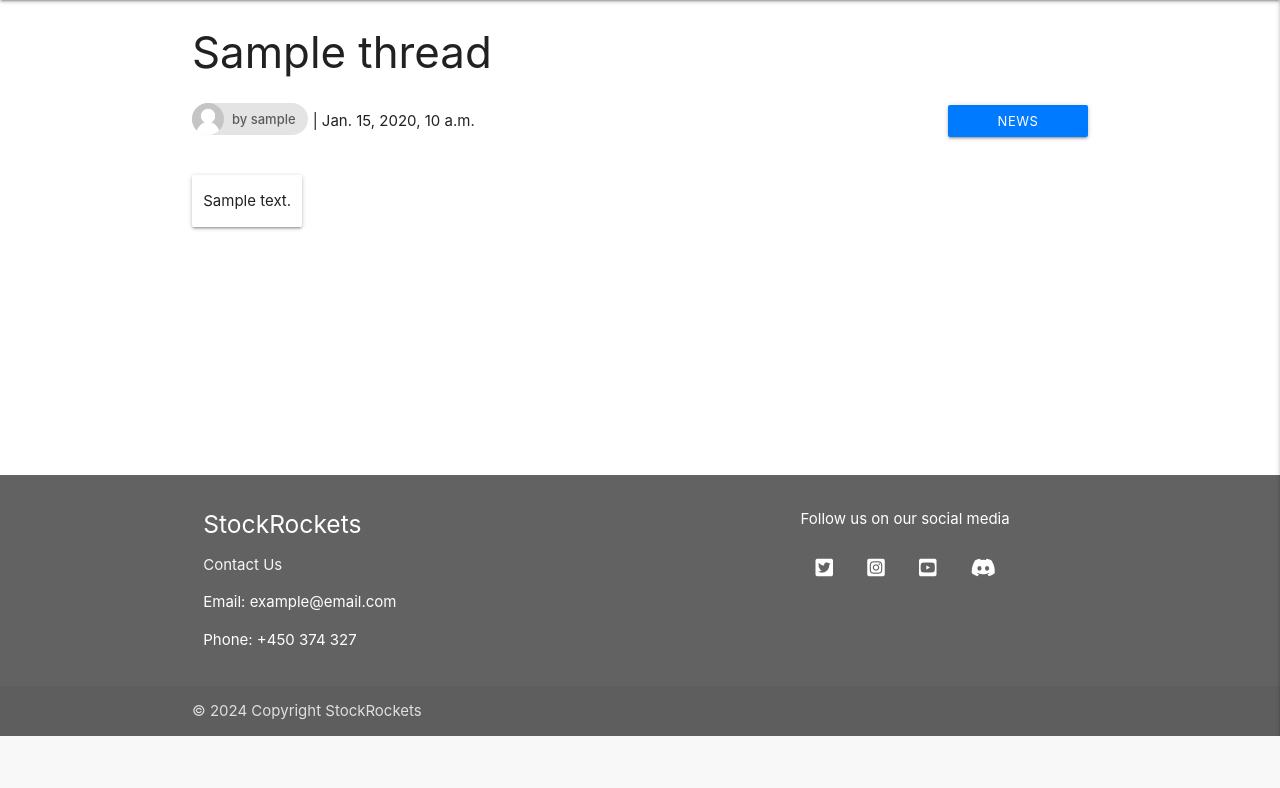
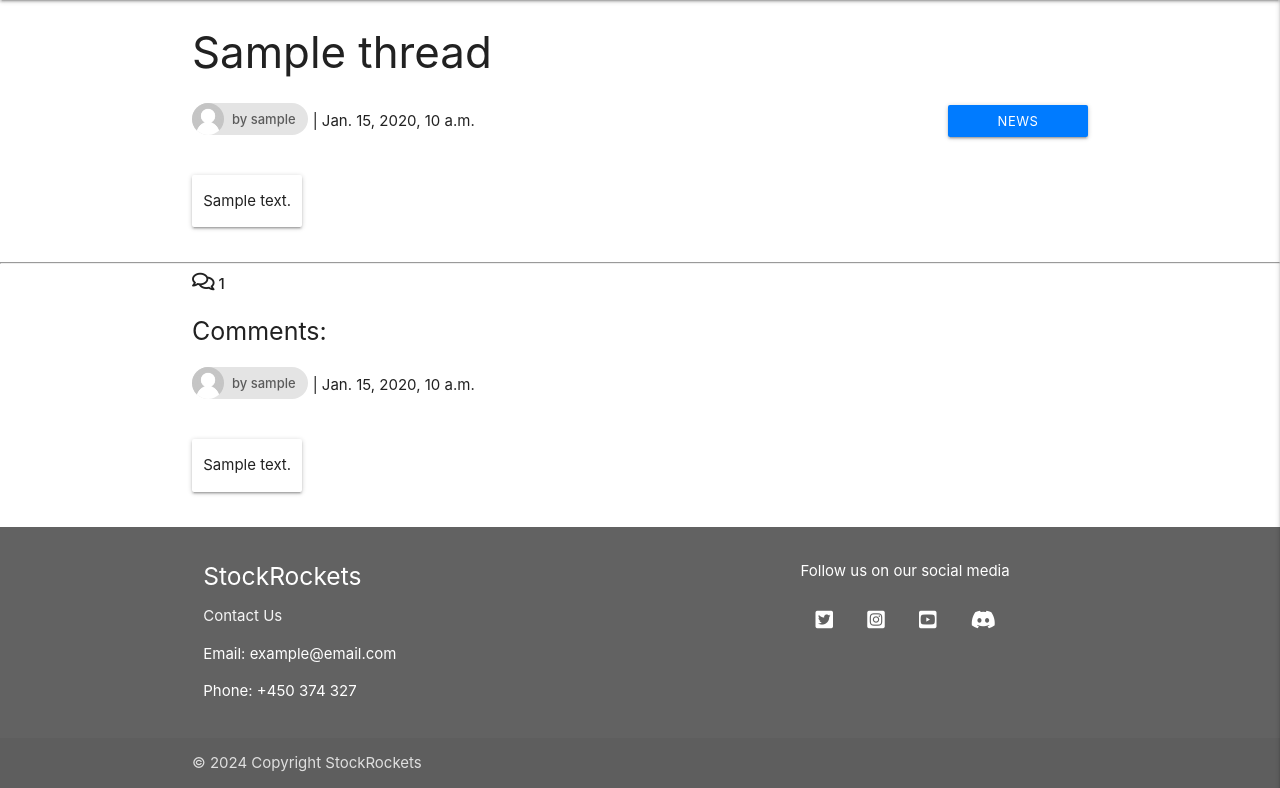
Before and after one commit to elindalenback/stock-rockets, a Django app: a page that uses forum/templates/forum/thread_detail.html in a window 1280 px wide. Shown: the part 64-852 px from the top of the page. Before the commit the page ends 800 px from the top, so only its background shows below. Run offline with Django 4.2, Linux system fonts and the light colour scheme; tables that the repository leaves empty hold one stand-in row (values such as "Sample post").

Commit message:
Display comments in threads

```diff
--- a/forum/templates/forum/thread_detail.html
+++ b/forum/templates/forum/thread_detail.html
@@ -30,5 +30,42 @@
         </div>
     </div>
 </div>
+    <div class="col-12">
+      <hr>
+    </div>
+  </div>
+  <!-- Displaying Comments -->
+  <div class="masthead">
+    <div class="container">
+        <div class="row g-0">
+            <div class="col-md-6 masthead-text">
+                <strong>
+                    <i class="far fa-comments" id="comment_count"></i> {{ comment_count }}
+                </strong>
+                <h4> Comments: </h4>
+                <div class="thread-info">
+                    {% for comment in comments %}
+                    <div class="chip">
+                        <img src="{% static 'images/anon-pp.png' %}" alt="Comment Author">
+                        by {{ comment.author }}
+                    </div>
+                    <p> | {{ comment.created_on }}</p>
+                </div>
+            </div>
+        </div>
+    </div>
+</div>
+<div class="container">
+    <div class="row">
+        <div class="col card mb-4  mt-3 left  top">
+            <div class="card-body">
+                <p class="card-text">
+                    {{ comment.body | safe }}
+                </p>
+                {% endfor %}
+            </div>
+        </div>
+    </div>
+</div>
 
 {% endblock content %}
--- a/forum/views.py
+++ b/forum/views.py
@@ -13,7 +13,7 @@ class ThreadList(generic.ListView):
         return context
 
 
-# Inspired by Code Institute "I Think Therefore I Blog" an modified for this project
+# Inspired by Code Institute "I Think Therefore I Blog" and modified for this project
 def thread_detail(request, slug):
     """
     Display an individual :model:`forum.Thread`.
@@ -30,6 +30,18 @@ def thread_detail(request, slug):
 
     queryset = Thread.objects.all()
     thread = get_object_or_404(queryset, slug=slug)
+    comments = thread.comments.all().order_by("-created_on")
+    comment_count = thread.comments.count()
+
+    return render(
+        request,
+        "forum/thread_detail.html",
+        {
+            "thread": thread,
+            "comments": comments,
+            "comment_count": comment_count,
+        },
+    )
 
     return render(
         request,
--- a/static/css/style.css
+++ b/static/css/style.css
@@ -89,7 +89,7 @@ a {
     color: black;
 }
 
-/*------------------------------------------ Thread Page */
+/*------------------------------------------------- Thread Page */
 .thread-info {
     display: flex;
     align-items: center; /* Align items vertically */
@@ -102,6 +102,15 @@ a {
 
 .thread-info a {
     margin-left: auto; /* Move the tag/button to the right */
+}
+
+#comment_count {
+    font-size: 20px;
+    padding: 0;
+}
+
+.masthead-text h4 {
+    font-size: 25px;
 }
 
 /*----------------------------------------------------- Footer */
```
Also changed, not shown: static/js/script.js (line endings or trailing spaces).
